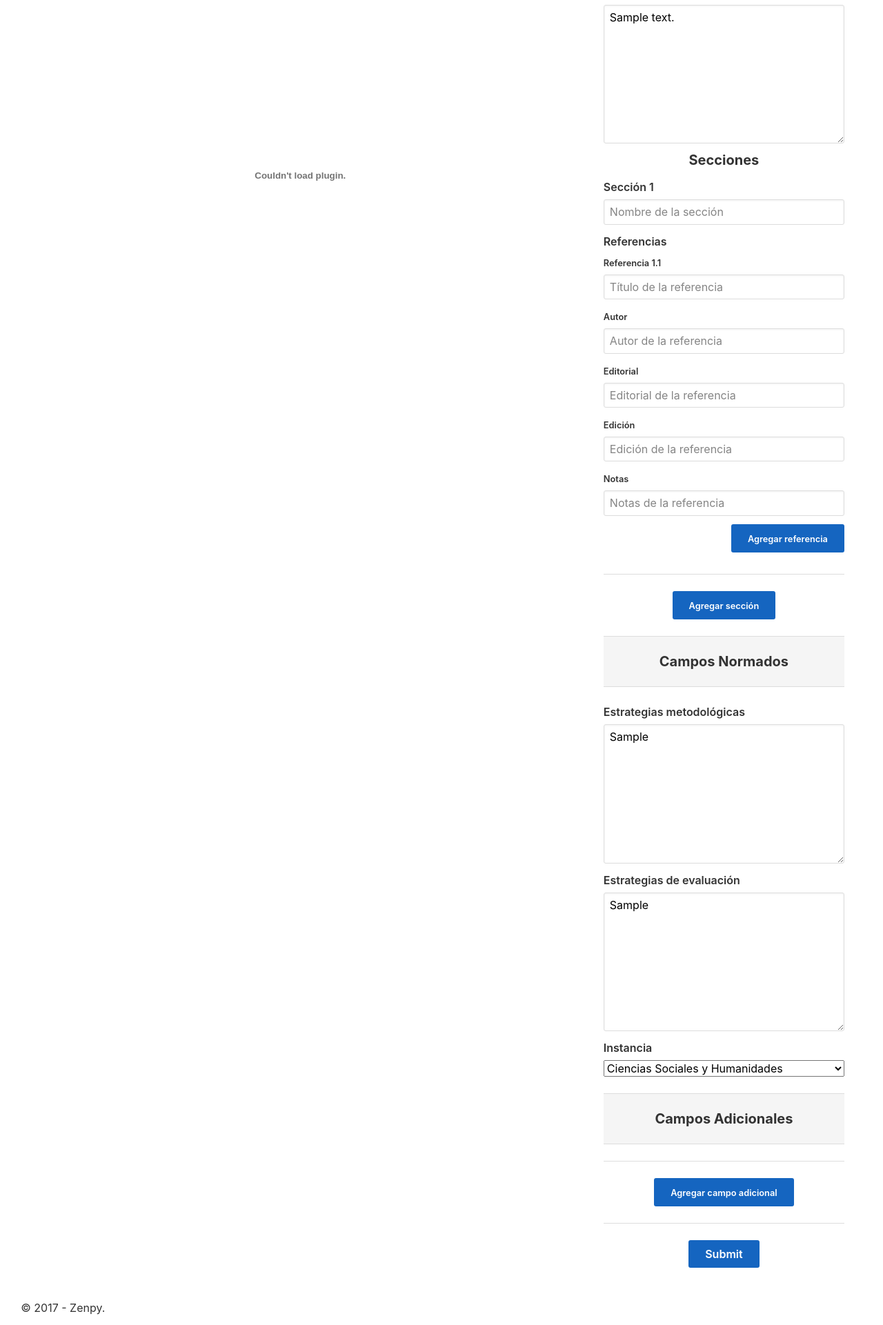
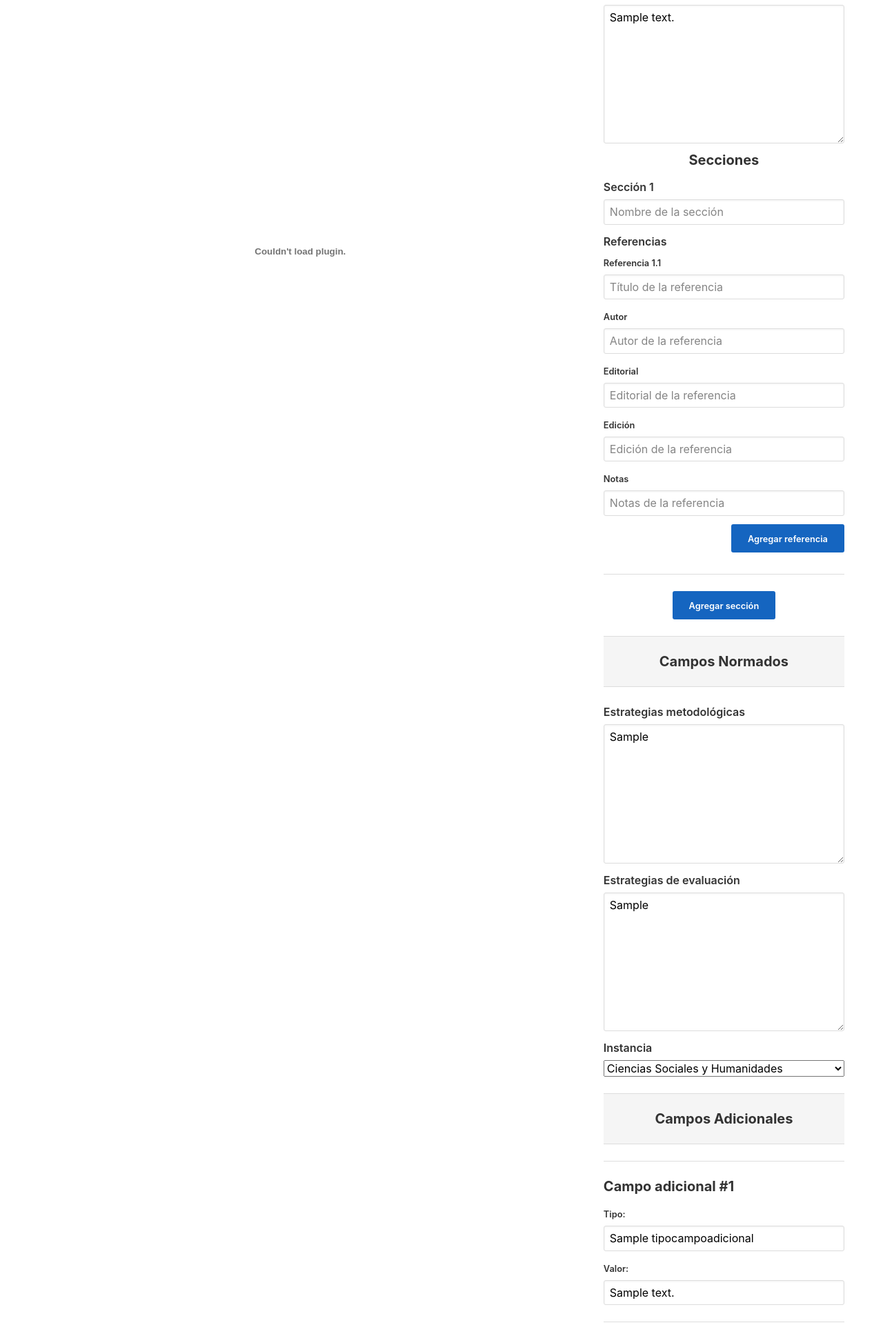
Before and after one commit to MathiasSM/SIGPAE, a Django app: page /ocr/borradores/1/ in a window 1280 px wide. Shown: the part 1368-3289 px from the top of the page at 69% size. Run offline with Django 3.2, Linux system fonts and the light colour scheme; data comes from the database, SQL or seed files in the repository; tables that the repository leaves empty hold one stand-in row (values such as "Sample post"); some libraries are stand-ins or nearby versions.

Commit message:
El javascript cuenta bien los campos existentes para nombrar los nuevos extras

```diff
--- a/ocr/static/js/megaform.js
+++ b/ocr/static/js/megaform.js
@@ -7,12 +7,22 @@ $(document).ready(function () {
   var seccionCount = 1;                       // Contador de secciones
   var referenciaCount = [1];                  // Arreglo para contar las referencias (Por defecto 1)
 
-  if(/^\s*$/.test($('#objetivosE').val())){
-    $('#field-objetivosE').hide();
+  if( !(adicionalCNT.is(':empty')) ){
+    adicionalCount = 1;
+    var twoEon = $("#adicional1").nextAll("div");
+    if(twoEon.legth>0) adicionalCount = parseInt( twoEon.last().attr('id').slice(9) )+1;
   }
-  else{
-    $('#btn-sep-obj').hide();
+  var twoSon = $("#seccion1").nextAll("div");
+  if(twoSon.length>0) seccionCount = parseInt( twoSon.last().attr('id').slice(7) )+1;
+  for(var i=1;i<seccionCount;i++) referenciaCount.push(1);
+
+  for(var i=0;i<seccionCount;i++){
+    var twoRon = $("#referencia"+i+1+"-1").nextAll("div");
+    if(twoRon.length>0) referenciaCount[i] = parseInt( twoRon.last().attr('id').split('-').last() )+1;
   }
+
+  if(/^\s*$/.test($('#objetivosE').val())) $('#field-objetivosE').hide()
+  else  $('#btn-sep-obj').hide();
 
   $('#btn-sep-obj').on('click', function (e) {
     e.preventDefault();
--- a/ocr/templates/ocr/editar.html
+++ b/ocr/templates/ocr/editar.html
@@ -172,7 +172,14 @@
         <div style="align: center; background: whitesmoke;">
           <hr><h2 style="text-align: center;">Campos Adicionales</h2><hr>
         </div>
-        <div id="adicionalCNT"></div>
+        <div id="adicionalCNT">{% for campo in extras %}<hr>
+        <h3>Campo adicional #{{ forloop.counter }}</h3>
+        <div id="adicional{{ forloop.counter }}">
+          <label><small>Tipo:</small></label>
+          <input type="text" name="tipo{{ forloop.counter }}" placeholder="Tipo de campo adicional" value="{{campo.tipo_campo_adicional.nombre}}">
+          <label><small>Valor:</small></label>
+          <input type="text" name="valor{{ forloop.counter }}" placeholder="Valor de campo adicional" value="{{ campo.texto }}">
+        </div>{% endfor %}</div>
         <div align="center">
           <hr>
           <button id="agregarAdicional" type="button" style="float: center;"><small>Agregar campo adicional</small></button>
--- a/ocr/views.py
+++ b/ocr/views.py
@@ -84,6 +84,8 @@ def try_keep(request):
         form = AnonForm(request.POST)
         a = Instancia.objects.values_list('pk',flat=True).get(pk=request.POST['instancia'])
 
+
+
         if form.is_valid():
             instance = form.save()
             # GUARDAR CAMPOS EXTRAS
@@ -128,10 +130,12 @@ def editar_borrador(request, draft_id):
     """Vista de edición de un borrador"""
     try:
         borrador = Programa_Borrador.objects.get(pk=draft_id)
+        campos_extra = CampoAdicional.objects.filter(programa_borrador=borrador)
         if request.method == 'POST':
             form = ProgramaForm(request.POST, instance=borrador)
             a = Instancia.objects.values_list('pk',flat=True).get(pk=request.POST['instancia'])
-            print(request.POST)
+
+            #print(request.POST)
             if form.is_valid():
                 instance = form.save()
                 # GUARDAR CAMPOS EXTRAS
@@ -163,7 +167,8 @@ def editar_borrador(request, draft_id):
                                'pdf_texto': borrador.texto,
                                'form': form,
                                'selectI': INSTANCIAS,
-                               'instancia': a})
+                               'instancia': a,
+                               'extras': campos_extra})
             else:
                 messages.error(request, 'Hubo un error al guardar los cambios')
                 return render(request, 'ocr/editar_borrador.html',
@@ -171,7 +176,8 @@ def editar_borrador(request, draft_id):
                                'pdf_texto': borrador.texto,
                                'form': form,
                                'selectI': INSTANCIAS,
-                               'instancia': a})
+                               'instancia': a,
+                               'extras': campos_extra})
         else:
             form = ProgramaForm(instance=borrador)
             return render(request, 'ocr/editar_borrador.html',
@@ -179,7 +185,8 @@ def editar_borrador(request, draft_id):
                            'pdf_texto': borrador.texto,
                            'form': form,
                            'selectI': INSTANCIAS,
-                           'instancia': Instancia.objects.values_list('pk',flat=True).get(pk=draft_id)})
+                           'instancia': Instancia.objects.values_list('pk',flat=True).get(pk=draft_id),
+                           'extras': campos_extra})
     except Programa_Borrador.DoesNotExist:
         return render(request, 'ocr/borrador_404.html', status=404, context={'draft_id': draft_id})
 
```
